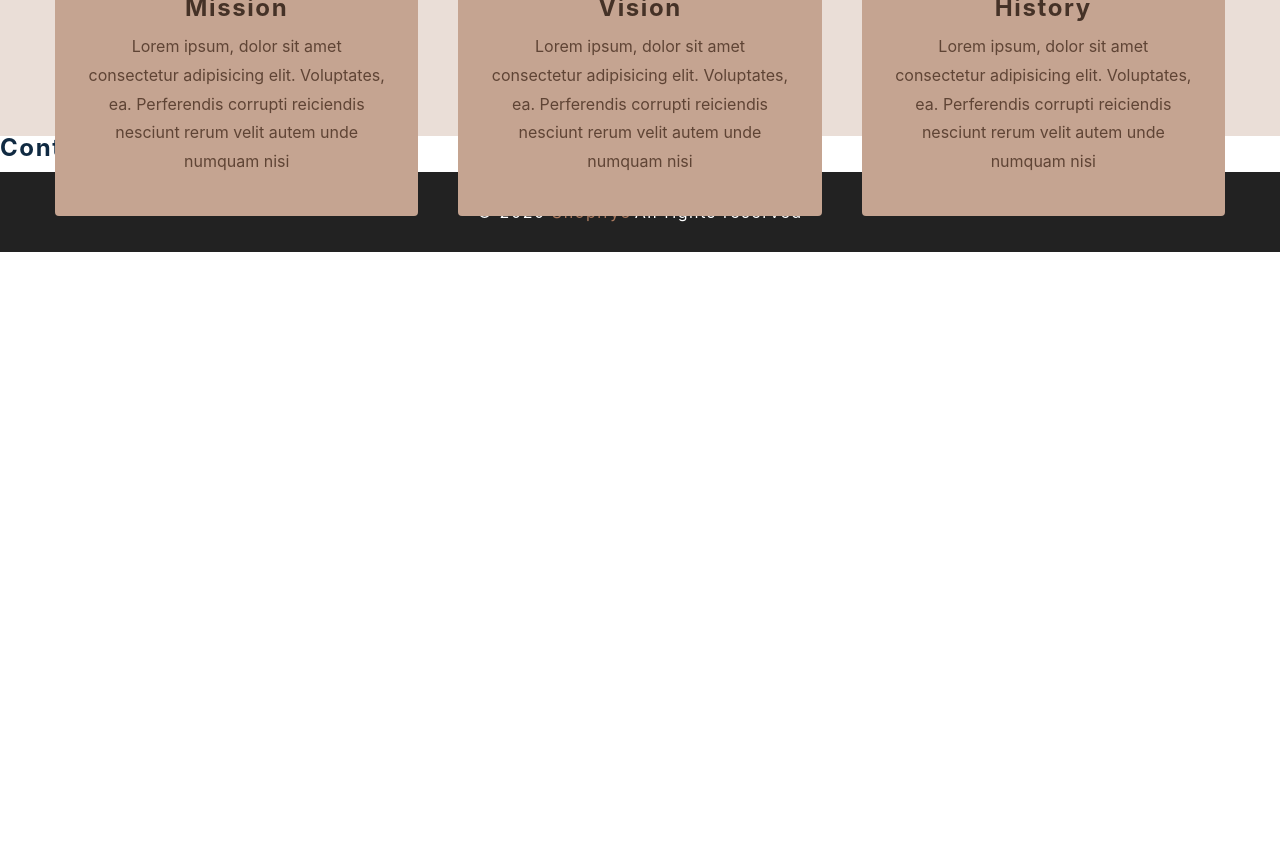
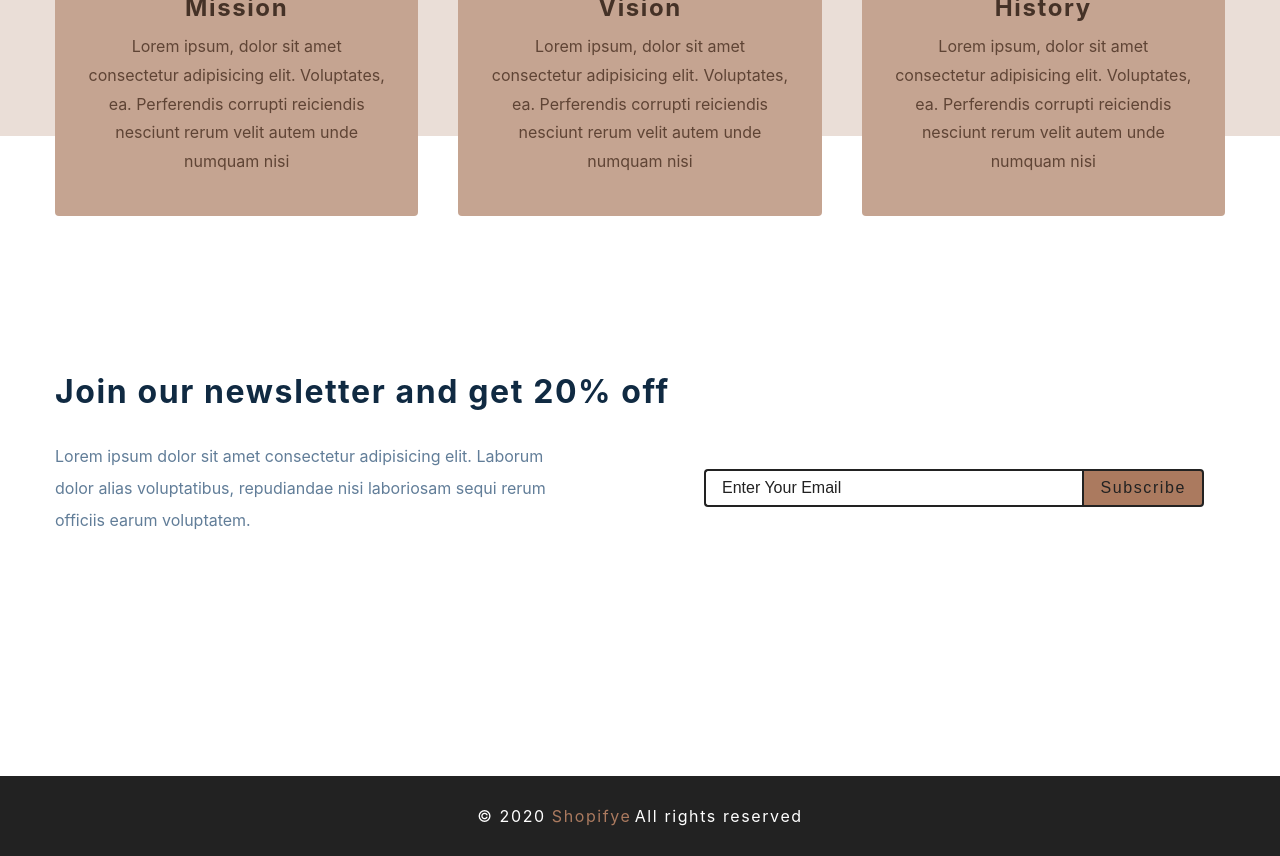
Before and after one commit to somoye123/Shopifye, a React (Create React App) app: page / in a window 1280 px wide. Shown: the part 1200-2056 px from the top of the page. Before the commit the page ends 1452 px from the top, so only its background shows below. Built offline with nearby package versions, Linux system fonts and the light colour scheme; what redux-immutable-state-invariant would draw is missing.

Commit message:
Build application contact section

```diff
--- a/src/components/Contact.js
+++ b/src/components/Contact.js
@@ -1,7 +1,31 @@
-import React from 'react';
-import styled from 'styled-components';
+import React from 'react'
+import styled from 'styled-components'
 
-const Contact = () => <h4>contact section</h4>;
+const Contact = () => (
+  <Wrapper>
+    <div className='section-center'>
+      <h3>Join our newsletter and get 20% off</h3>
+      <div className='content'>
+        <p>
+          Lorem ipsum dolor sit amet consectetur adipisicing elit. Laborum dolor
+          alias voluptatibus, repudiandae nisi laboriosam sequi rerum officiis
+          earum voluptatem.
+        </p>
+        <form className='contact-form'>
+          <input
+            type='email'
+            placeholder='enter your email'
+            className='form-input'
+          />
+          <button type='submit' className='submit-btn'>
+            Subscribe
+          </button>
+        </form>
+      </div>
+    </div>
+  </Wrapper>
+)
+
 const Wrapper = styled.section`
   padding: 5rem 0;
   h3 {
@@ -65,6 +89,6 @@
   @media (min-width: 1280px) {
     padding: 15rem 0;
   }
-`;
+`
 
-export default Contact;
+export default Contact
```
